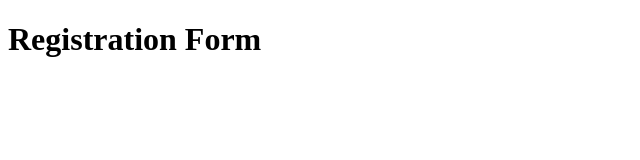
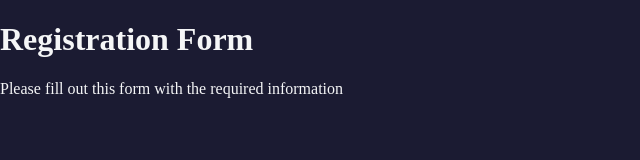
Before and after one commit to OleksandrHub/RegistrationForm, a plain HTML site: page index.html in a window 1280 px wide. Shown: the whole page, without its empty margins (0-640 px from the left). Drawn offline with Linux system fonts and the light colour scheme.

Commit message:
described h1 , p, form added style on body I will start describing the first section for form and style

```diff
--- a/index.html
+++ b/index.html
@@ -8,5 +8,7 @@
 </head>
 <body>
     <h1>Registration Form</h1>
+    <p>Please fill out this form with the required information</p>
+    <form action="https://register-demo.freecodecamp.org" method="post"></form>
 </body>
 </html>
--- a/styles.css
+++ b/styles.css
@@ -0,0 +1,7 @@
+body{
+    width:100%;
+    height:100vh;
+    margin: 0;
+    background-color: #1b1b32;
+    color: #f5f6f7;
+}
```
